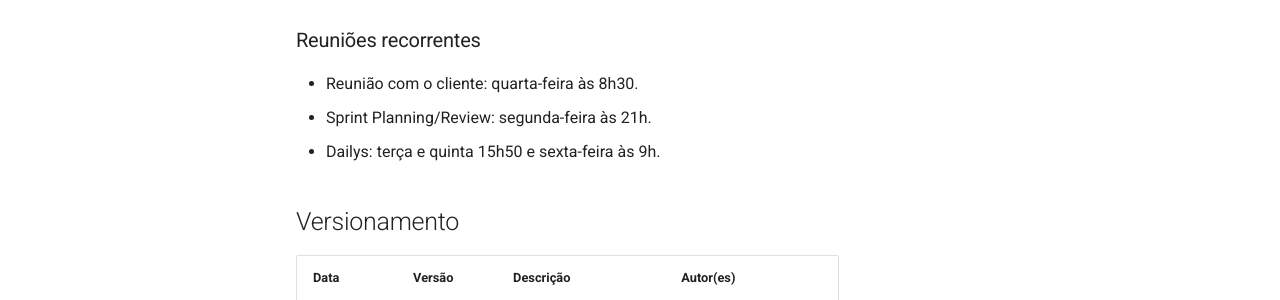
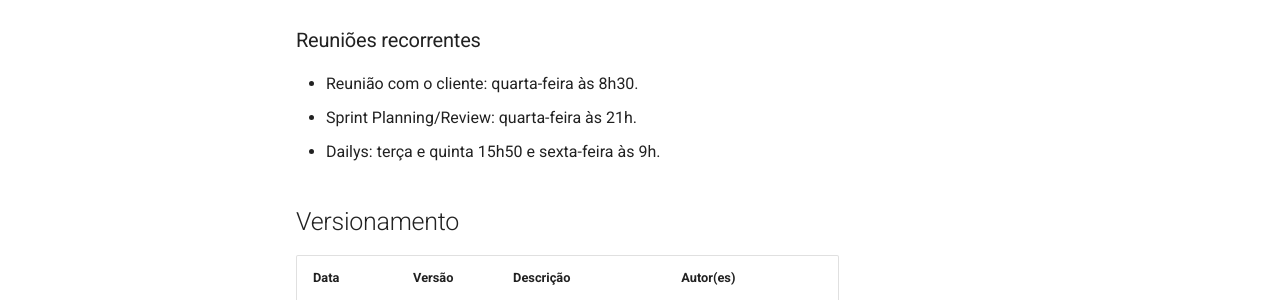
Before and after one commit to fga-eps-mds/2022.2-Amis-Doc, an MkDocs documentation site: the page built from docs/Organizacao/plano_comunicacao.md, in a window 1280 px wide and 900 px high, scrolled down 940 px. Shown: the part 423-723 px from the top of the window. Built offline with MkDocs 1.6.1 and Material for MkDocs 9.7.7, drawn with Linux system fonts in a browser that asks for light colours.

Commit message:
(#97) Alteração do dia da Planning/Review

```diff
--- a/docs/Organizacao/plano_comunicacao.md
+++ b/docs/Organizacao/plano_comunicacao.md
@@ -25,7 +25,7 @@ O quadro de disponibilidade é utilizado como um guia para definir os melhores h
 ###	Reuniões recorrentes
 
 - Reunião com o cliente: quarta-feira às 8h30.
-- Sprint Planning/Review: segunda-feira às 21h.
+- Sprint Planning/Review: quarta-feira às 21h.
 - Dailys: terça e quinta 15h50 e sexta-feira às 9h.
 ## Versionamento
 
```
